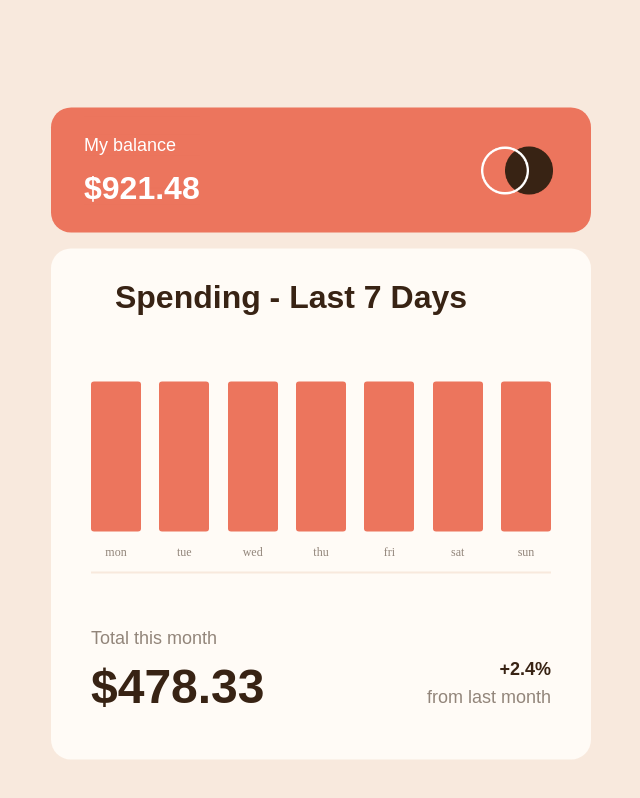
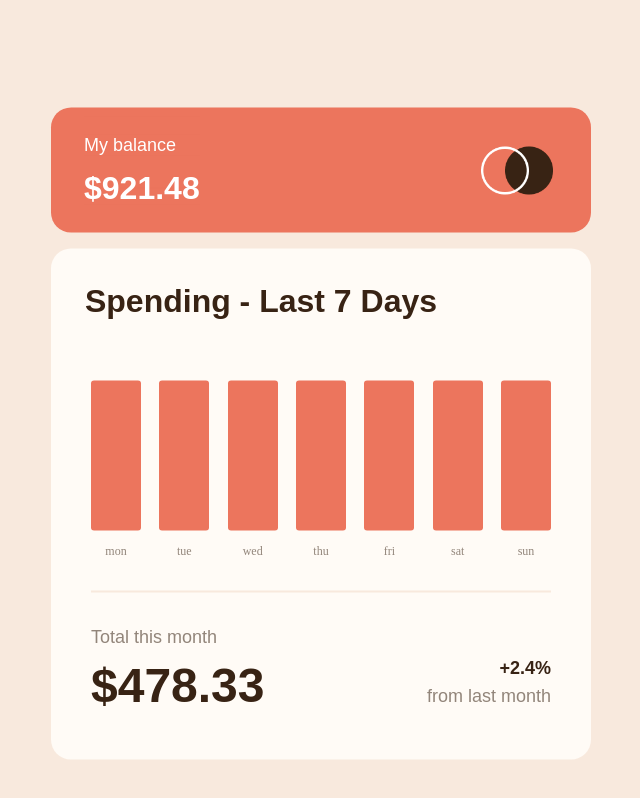
Before and after one commit to dlavrentev/expenses-chart-component, a React (Create React App) app: page / in a window 1280 px wide. Shown: the whole page, without its empty margins (319-959 px from the left). Built offline with nearby package versions, Linux system fonts and the light colour scheme.

Commit message:
Update App.css

```diff
--- a/src/App.css
+++ b/src/App.css
@@ -248,7 +248,9 @@ p {
     line-height: 42px;
     color: #382314;
     position: relative;
-    left: -30px;
+    left: -60px;
+    margin-top: 50px;
+    top: 5px;
   }
 
   .chart-container {
@@ -262,6 +264,7 @@ p {
     border-bottom: 2px solid #F8E9DD;
     top: 25px;
     margin-top: 20px;
+    padding-bottom: 20px;
   }
 
 
@@ -297,6 +300,8 @@ p {
     justify-content: space-between;
     width: 460px;
     align-items: center;
+    position: relative;
+    top: -20px;
   }
 
   .month-container-right {
```
